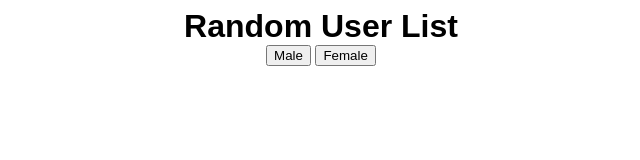
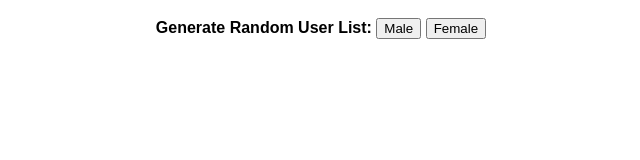
Before and after one commit to asakasamo/random-user-grid, a website: page index.html in a window 1280 px wide. Shown: the whole page, without its empty margins (319-959 px from the left). Drawn offline with Linux system fonts and the light colour scheme.

Commit message:
Add some minimal styling for aesthetic

```diff
--- a/index.html
+++ b/index.html
@@ -9,9 +9,12 @@
       <title>Random User Grid</title>
    </head>
    <body>
-      <h1>Random User List</h1>
-      <button class="male">Male</button>
-      <button class="female">Female</button>
+      <header>
+         <span class="title">Generate Random User List:</span>
+         <button class="male">Male</button>
+         <button class="female">Female</button>
+      </header>
+
       <div id="user-grid"></div>
    </body>
 </html>
--- a/style.css
+++ b/style.css
@@ -1,18 +1,37 @@
+/* Global styles */
+
 body {
    text-align: center;
    font-family: sans-serif;
+   display: flex;
+   align-items: center;
+   flex-direction: column;
 }
 
-h1,
+h2,
 h3,
 h4 {
    padding: 0;
    margin: 0;
 }
 
+/* Header style */
+
+header {
+   margin: 10px;
+}
+
+span.title {
+   font-weight: bold;
+}
+
+/* User grid wrapper */
+
 #user-grid {
    display: grid;
    grid-template-columns: 1fr 1fr 1fr;
+   grid-gap: 10px;
+   width: 70vw;
 }
 
 @media screen and (max-width: 500px) {
@@ -22,7 +41,8 @@ h4 {
 }
 
 div.user {
-   border: 1px solid gray;
+   background-color: #eee;
+   padding: 5px;
    display: flex;
    flex-direction: column;
    align-items: center;
--- a/userGrid.js
+++ b/userGrid.js
@@ -30,7 +30,7 @@ function createUserElement(user = placeholderUser) {
    const name = document.createElement("h3");
    name.textContent = user.name;
 
-   const email = document.createElement("h4");
+   const email = document.createElement("span");
    email.textContent = user.email;
 
    userDiv.appendChild(image);
@@ -78,6 +78,7 @@ async function randomizeUserGrid(gender) {
    // clear the current grid
    userGrid.innerHTML = "";
 
+   // Append the new user elements
    userElements.forEach((userElement) => {
       userGrid.appendChild(userElement);
    });
```
